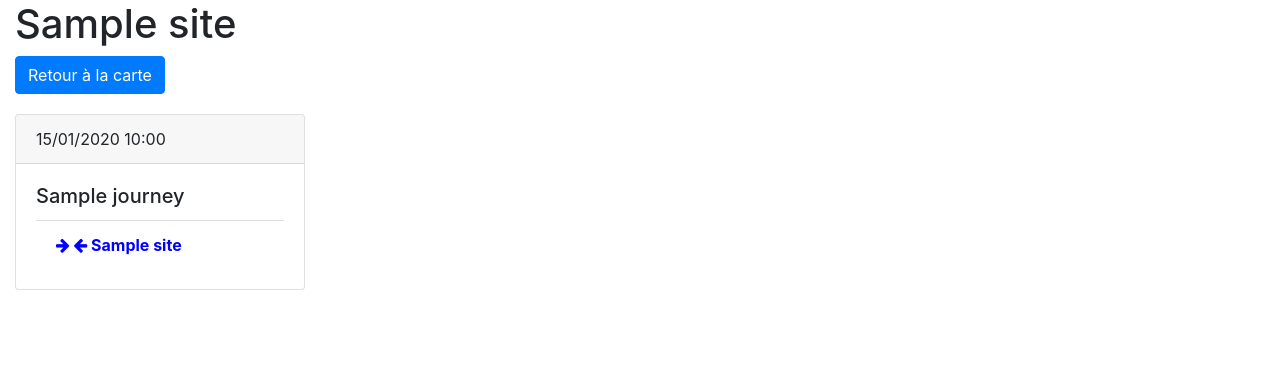
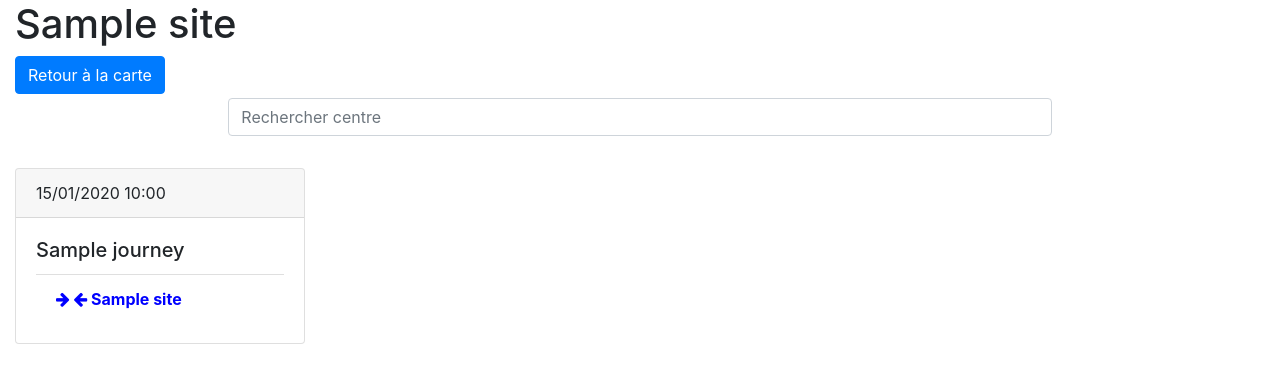
Before and after one commit to Starbugstone/kivaou, a Symfony app: template templates/journey_listing/index.html.twig in a window 1280 px wide. Shown: the top 383 px of the page. Run offline with Twig, Linux system fonts and the light colour scheme; the template is opened without the code that fills it: most values are stand-ins (such as "Sample title", 1, 10 or a date in 2020); some libraries are stand-ins or nearby versions.

Commit message:
adding search filter on the journey lists

```diff
--- a/templates/journey_listing/index.html.twig
+++ b/templates/journey_listing/index.html.twig
@@ -21,11 +21,17 @@
 {% endblock %}
 
 {% block body %}
-    {# TODO: Transform into cards for better readability #}
     <div class="container-fluid">
         <h1>{{ site.name }}</h1>
         <a class="btn btn-primary mb-1" href="{{ path('index') }}">Retour à la carte</a>
-        <div class="row">
+        <div id="listjs-site-list">
+            <div class="row justify-content-center">
+                <div class="col-8 form-group has-feedback">
+                    <input type="text" class="search form-control" id="site-search" placeholder="Rechercher centre"/>
+                </div>
+            </div>
+
+            <div class="row list">
 
                 {% for journey in journeys %}
                     <div class="col-xl-3 col-lg-4 col-sm-6 col-12 mt-3">
@@ -35,9 +41,10 @@
                             </div>
                             <div class="card-body">
                                 <h5 class="card-title">{{ journey.name }}</h5>
-                            <ul class="list-group list-group-flush"">
+                                <ul class="list-group list-group-flush"
+                                ">
                                 {% for siteList in journey.journeyHasSites %}
-                                <li class="list-group-item
+                                    <li class="list-group-item site-name
                                     {{ siteList.start ? ' start' }}
                                     {{ siteList.end ? ' end' }}
                                     {{ siteList.site.id == site.id ? ' highlight' }}
@@ -53,24 +60,18 @@
                         </div>
                     </div>
                 {% endfor %}
-{#                <h2>{{ journey.name }}</h2>#}
-{#                <h2>{{ journey.date|date("d/m/Y H:i") }}</h2>#}
-{#                <ul class="fa-ul">#}
-{#                    {% for siteList in journey.journeyHasSites %}#}
-{#                        <li class="#}
-{#                    {{ siteList.start ? ' start' }}#}
-{#                    {{ siteList.end ? ' end' }}#}
-{#                    {{ siteList.site.id == site.id ? ' highlight' }}#}
-{#                ">#}
-{#                            {{ siteList.start ? '<i class="fa-li fa fa-arrow-right"></i>' }}#}
-{#                            {{ siteList.end ? '<i class="fa-li fa fa-arrow-left"></i>' }}#}
-{#                            {{ not siteList.start and not siteList.end ? '<i class="fa-li fa fa-arrows-h"></i>' }}#}
-{#                            {{ siteList.site.name }}#}
-{#                        </li>#}
-{#                    {% endfor %}#}
-{#                </ul>#}
-{#            {% endfor %}#}
+            </div>
         </div>
     </div>
 
 {% endblock %}
+
+{% block javascripts %}
+    <script>
+        //listJs search form
+        let options = {
+            valueNames: ['site-name', 'journey-card']
+        };
+        let siteList = new List('listjs-site-list', options);
+    </script>
+{% endblock %}
```
Also changed, not shown: templates/index/index.html.twig (+22 -7 lines), public/.htaccess (added). Lines whose indentation alone changed are shown as unchanged.
